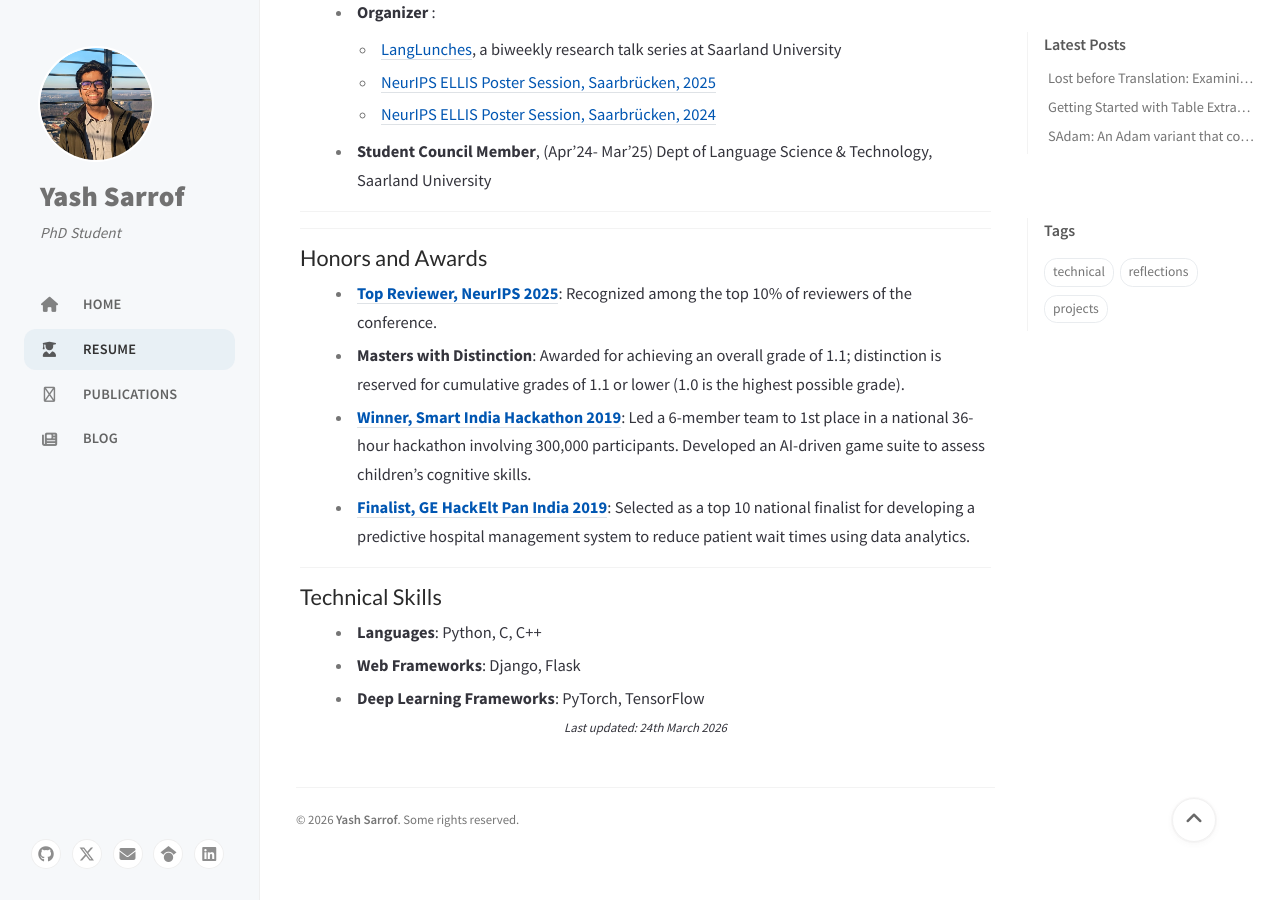
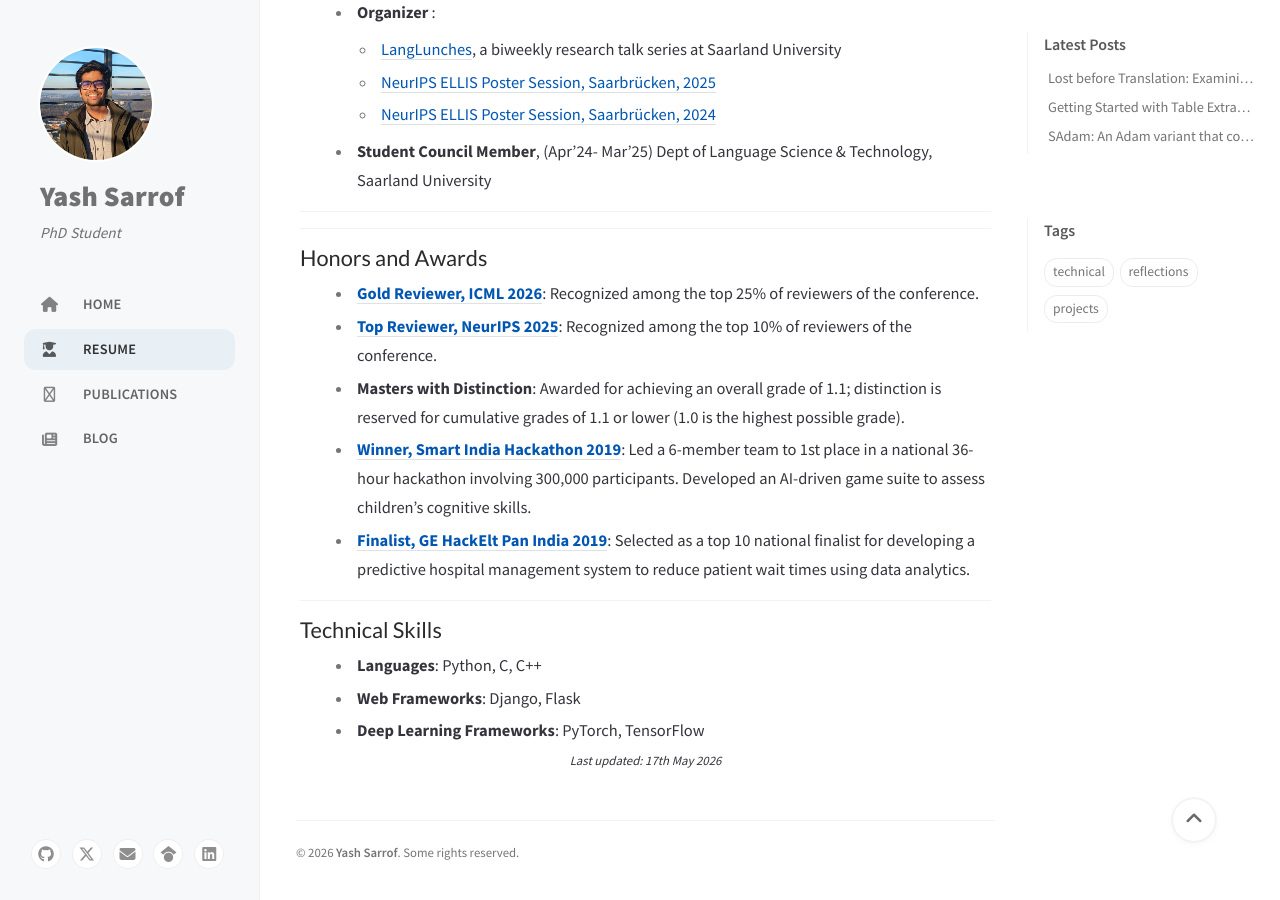
Before and after one commit to yashYRS/yashYRS.github.io, a Jekyll site: the page built from _tabs/resume.md, in a window 1280 px wide and 900 px high, scrolled down 1891 px. Built offline with Jekyll 4.4.1, drawn with Linux system fonts in a browser that asks for light colours; cached includes are drawn as plain includes; comment, search, counter and statistics services are not loaded; before the commit the page ends 2758 px from its top, so only the background shows below that.

Commit message:
added Gold reviewer to award list.

```diff
--- a/_data/resume.yaml
+++ b/_data/resume.yaml
@@ -3,7 +3,7 @@ email: yashsarrof@outlook.com
 website_name: yashsarrof.com
 website_url: https://yashsarrof.com
 location: Saarbrücken, Germany
-last-updated: 24th March 2026 # commit date
+last-updated: 17th May 2026 # commit date
 
 sections:
   - education
@@ -37,6 +37,7 @@ data:
   achievements:
       title: Honors and Awards
       text: |
+        - [**Gold Reviewer, ICML 2026**](https://icml.cc/Conferences/2026): Recognized among the top 25% of reviewers of the conference.
         - [**Top Reviewer, NeurIPS 2025**](https://neurips.cc/Conferences/2025/ProgramCommittee#top-reviewer): Recognized among the top 10% of reviewers of the conference.
         - **Masters with Distinction**: Awarded for achieving an overall grade of 1.1; distinction is reserved for cumulative grades of 1.1 or lower (1.0 is the highest possible grade).
         - [**Winner, Smart India Hackathon 2019**](https://github.com/yashYRS/MultipleIntelligence): Led a 6-member team to 1st place in a national 36-hour hackathon involving 300,000 participants. Developed an AI-driven game suite to assess children's cognitive skills.
```
